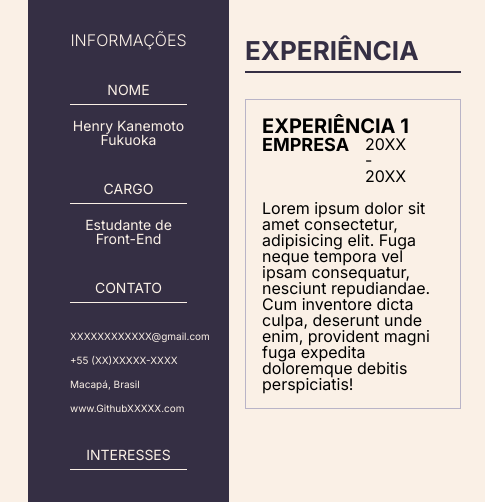
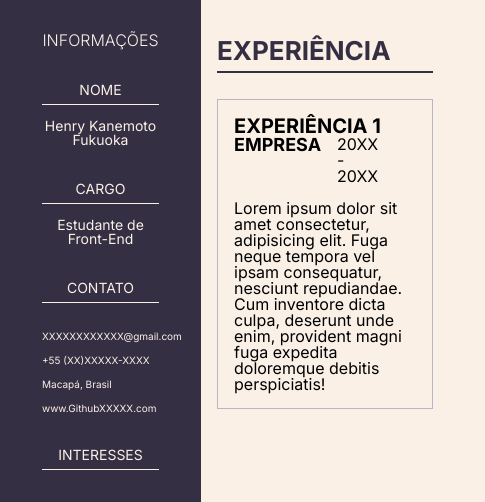
Before and after one commit to HenryKanemoto/portf-lio-curr-culo, a plain HTML site: page index.html in a window 390 px wide. Shown: the part 162-664 px from the top of the page, 485 px wide, since content can reach past the window. Drawn offline with Linux system fonts and the light colour scheme.

Commit message:
Atualização da posição de "info"
remoção da margem da section "info'

```diff
--- a/styles/info.css
+++ b/styles/info.css
@@ -66,7 +66,7 @@
 
 @media all and (max-width:600px){
     .info{
-        margin-left: 2em;
+        margin-left: 0;
         padding: 3em;
         font-size: 14px;
         width: 30%;
```
